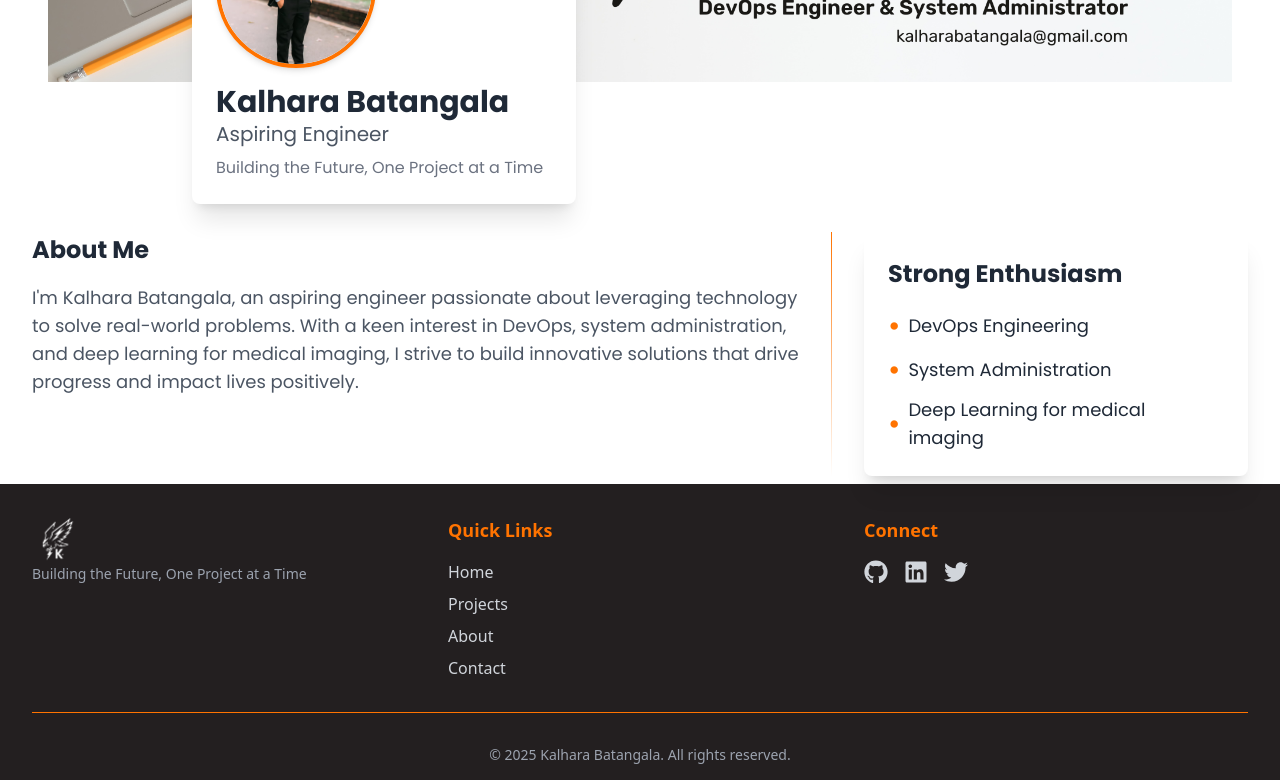
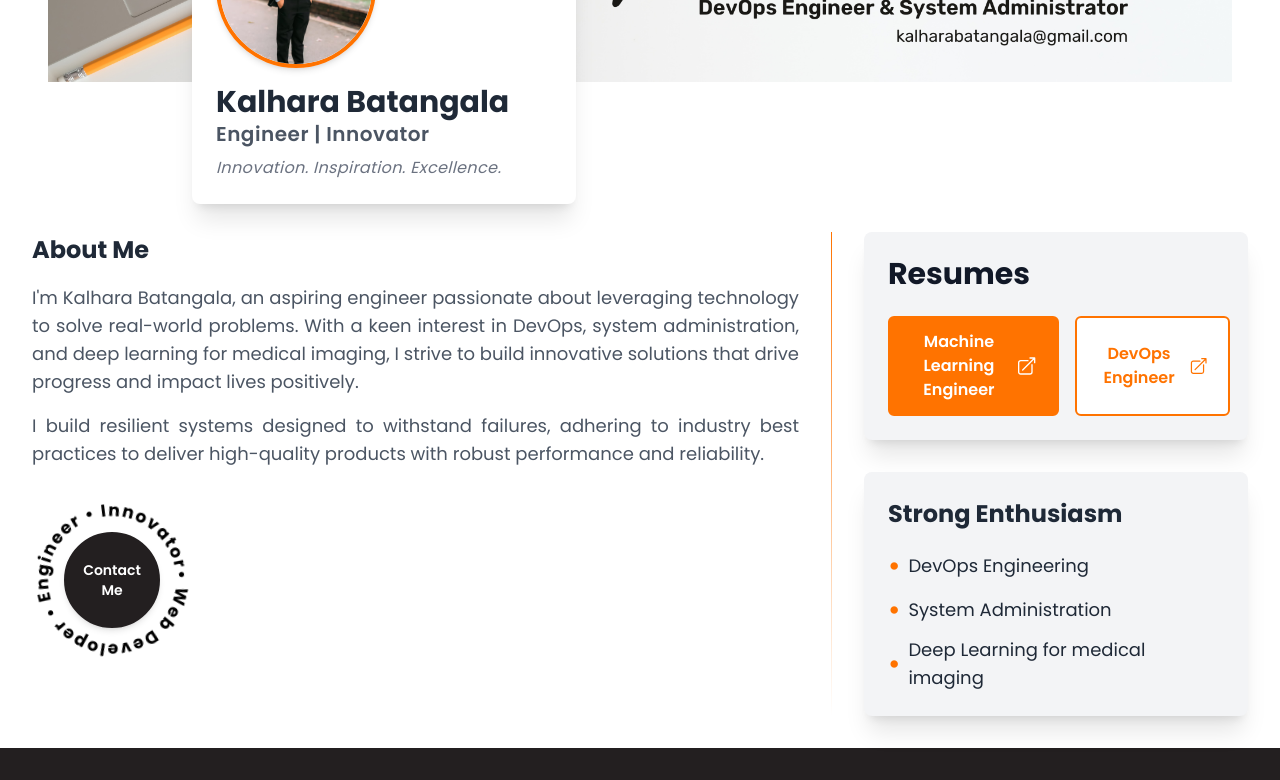
Before and after one commit to KalharaBatangala/portfolio-next, a Next.js app: page / in a window 1280 px wide. Shown: the part 380-1160 px from the top of the page. Built offline with nearby package versions, Linux system fonts and the light colour scheme.

Commit message:
updated home page

```diff
--- a/src/app/page.tsx
+++ b/src/app/page.tsx
@@ -4,6 +4,8 @@ import Image from 'next/image';
 import { useState } from 'react';
 import EnthusiasmCard from '@/components/EnthusiasmCard';
 import Navbar from '@/components/Navbar';
+import ResumeCard from '@/components/ResumeCard';
+import RotatingContact from '@/components/RotatingContact';
 
 export default function Home() {
   const [isZoomed, setIsZoomed] = useState(false);
@@ -19,7 +21,7 @@ export default function Home() {
 
   return (
     <div className="relative w-full min-h-screen bg-transparent dark:bg-gray-900 font-poppins">
-      {/* Banner Wrapper */}
+      {/* Banner */}
       <div className="mt-16 pt-12 px-12">
         <div
           className="rounded-t-[32px] overflow-hidden"
@@ -33,76 +35,88 @@ export default function Home() {
       </div>
 
       {/* Profile Card */}
-      <div className="absolute top-[200px] left-[5%] sm:left-[10%] md:left-[15%] transform transition-transform duration-300 hover:scale-105 bg-white dark:bg-gray-800 p-6 rounded-lg shadow-xl max-w-sm w-full cursor-pointer " onClick={() => setIsZoomed(true)}>
+      <div
+        className="absolute top-[200px] left-[5%] sm:left-[10%] md:left-[15%] transform transition-transform duration-300 hover:scale-105 bg-white dark:bg-gray-800 p-6 rounded-lg shadow-xl max-w-sm w-full cursor-pointer"
+        onClick={() => setIsZoomed(true)}
+      >
         <Image
           src="/assets/profile-pic.jpg"
           alt="Profile"
           width={160}
           height={160}
           className="w-32 h-32 sm:w-40 sm:h-40 rounded-full border-4 border-secondary dark:border-secondary shadow-md mx-auto sm:mx-0 object-cover cursor-pointer"
-
         />
         <h1 className="mt-4 text-2xl sm:text-3xl font-bold text-gray-800 dark:text-gray-100 text-center sm:text-left">
           Kalhara Batangala
         </h1>
-        <h2 className="text-lg sm:text-xl text-gray-600 dark:text-gray-300 text-center sm:text-left">
-          Aspiring Engineer
+        <h2 className="text-lg sm:text-xl font-semibold tracking-wide text-gray-600 dark:text-gray-300 text-center sm:text-left">
+          Engineer | Innovator
         </h2>
-        <p className="mt-2 text-base text-gray-500 dark:text-gray-400 text-center sm:text-left">
-          Building the Future, One Project at a Time
+        <p className="mt-2 text-base italic tracking-wide text-gray-500 dark:text-gray-400 text-center sm:text-left">
+          Innovation. Inspiration. Excellence.
         </p>
       </div>
 
-      {/* About & Enthusiasm */}
+      {/* Main Content */}
       <div className="relative mt-[150px] mb-8 max-w-7xl mx-auto px-4 sm:px-6 lg:px-8 flex flex-col md:flex-row gap-8">
+        {/* Left: About Me */}
         <div className="flex-1">
-          <h3 className="text-2xl font-bold text-gray-800 dark:text-gray-100 mb-4">About Me</h3>
-          <p className="text-lg text-gray-600 dark:text-gray-300">
-            I&apos;m Kalhara Batangala, an aspiring engineer passionate about leveraging technology to solve real-world problems. With a keen interest in DevOps, system administration, and deep learning for medical imaging, I strive to build innovative solutions that drive progress and impact lives positively.
+          <h3 className="text-2xl font-bold text-gray-800 dark:text-gray-100 mb-4">
+            About Me
+          </h3>
+          <p className="text-lg text-gray-600 dark:text-gray-300 text-justify">
+            I&apos;m Kalhara Batangala, an aspiring engineer passionate about
+            leveraging technology to solve real-world problems. With a keen
+            interest in DevOps, system administration, and deep learning for
+            medical imaging, I strive to build innovative solutions that drive
+            progress and impact lives positively.
           </p>
+          <p className="mt-4 text-lg text-gray-600 dark:text-gray-300 text-justify">
+            I build resilient systems designed to withstand failures, adhering
+            to industry best practices to deliver high-quality products with
+            robust performance and reliability.
+          </p>
+
+          {/* Rotating Contact Below About Me */}
+          <div className="mt-8 flex justify-center md:justify-start">
+            <RotatingContact />
+          </div>
         </div>
 
-        {/* Vertical Divider */}
+        {/* Divider */}
         <div
           className="hidden md:block border-l border-secondary h-auto self-stretch"
           style={{
-            maskImage: 'linear-gradient(to bottom, black 0%, transparent 100%)',
-            WebkitMaskImage: 'linear-gradient(to bottom, black 0%, transparent 100%)',
+            maskImage:
+              'linear-gradient(to bottom, black 0%, transparent 100%)',
+            WebkitMaskImage:
+              'linear-gradient(to bottom, black 0%, transparent 100%)',
           }}
         />
 
-        {/* Enthusiasm Card */}
-        <div className="max-w-sm w-full md:ml-auto">
+        {/* Right: Resume & Enthusiasm */}
+        <div className="flex flex-col max-w-sm w-full md:ml-auto gap-8">
+          <ResumeCard />
           <EnthusiasmCard />
         </div>
       </div>
 
-      {/* Zoomed Image Modal */}
+      {/* Zoom Modal */}
       {isZoomed && (
         <div
           className="fixed inset-0 bg-primary dark:bg-gray-900 bg-opacity-75 dark:bg-opacity-90 flex items-center justify-center z-50"
           onClick={handleClose}
         >
-          {/* <img
-            src="/assets/profile-pic.jpg"
-            alt="Zoomed Profile"
-            className={`max-w-[90vw] max-h-[90vh] object-contain rounded-xl shadow-lg transition-transform duration-300 ${
-              isClosing ? 'animate-zoom-out' : 'animate-zoom-in'
-            }`}
-            onClick={(e) => e.stopPropagation()}
-          /> */}
           <Image
             src="/assets/profile-pic.jpg"
             alt="Zoomed Profile"
-            width={350} // Customize max width
-            height={350} // Customize max height
+            width={350}
+            height={350}
             className={`object-contain rounded-xl shadow-lg transition-transform duration-300 ${
               isClosing ? 'animate-zoom-out' : 'animate-zoom-in'
             }`}
             onClick={(e) => e.stopPropagation()}
           />
-
-
         </div>
       )}
     </div>
--- /dev/null
+++ b/src/components/CircularText.tsx
@@ -0,0 +1,38 @@
+import React from 'react';
+
+interface CircularTextProps {
+  className?: string;
+  text?: string;
+  textColor?: string;
+  fontSize?: number;
+}
+
+export default function CircularText({
+  className,
+  text = '• Web Developer • Engineer • Innovator ',
+  textColor = 'black',
+  fontSize = 32,
+}: CircularTextProps) {
+  return (
+    <svg
+      viewBox="0 0 300 300"
+      xmlns="http://www.w3.org/2000/svg"
+      className={className}
+    >
+      <defs>
+        <path
+          id="circlePath"
+          d="M150,150 m-120,0 a 120,120 0 1,1 240,0 a 120,120 0 1,1 -240,0"
+        />
+      </defs>
+      <text
+        fontSize={fontSize}
+        fontWeight="bold"
+        letterSpacing="3"
+        fill={textColor}
+      >
+        <textPath href="#circlePath">{text}</textPath>
+      </text>
+    </svg>
+  );
+}
--- a/src/components/EnthusiasmCard.tsx
+++ b/src/components/EnthusiasmCard.tsx
@@ -11,7 +11,7 @@ const EnthusiasmCard = () => {
   ];
 
   return (
-    <div className="bg-white dark:bg-gray-800 p-6 rounded-lg shadow-xl max-w-sm w-full font-poppins">
+    <div className="bg-gray-100 dark:bg-gray-800 p-6 rounded-lg shadow-xl max-w-sm w-full font-poppins">
       <h3 className="text-2xl font-bold text-gray-800 dark:text-gray-100 mb-4">Strong Enthusiasm</h3>
       <ul className="space-y-2">
         {interests.map((interest, index) => (
--- a/src/components/Footer.tsx
+++ b/src/components/Footer.tsx
@@ -30,7 +30,7 @@ const Footer = () => {
               </Link>
             </motion.div>
             <p className="text-text-tertiary text-sm text-center md:text-left">
-              Building the Future, One Project at a Time
+              Pioneering intelligent solutions with lightning speed and unmatched accuracy.
             </p>
           </div>
 
--- /dev/null
+++ b/src/components/ResumeCard.tsx
@@ -0,0 +1,68 @@
+// src/components/ResumeCard.tsx
+import React from 'react';
+
+const ResumeCard: React.FC = () => {
+  return (
+    <div className="bg-gray-100 dark:bg-gray-800 rounded-lg shadow-xl p-6 max-w-sm w-full mx-auto md:mx-0">
+      <h3 className="text-3xl font-bold text-gray-900 dark:text-gray-100 mb-6">Resumes</h3>
+      <div className="flex gap-4">
+        {/* ML Engineer Resume Button */}
+        <a
+          href="/resumes/ml-engineer.pdf"
+          target="_blank"
+          rel="noopener noreferrer"
+          className="flex items-center justify-center gap-2 flex-1 px-5 py-3 rounded-md border-2 border-secondary text-white font-semibold text-center
+                    bg-secondary hover:bg-white hover:bg-opacity-90 hover:text-secondary transition-colors duration-300"
+          aria-label="Download ML Engineer Resume"
+        >
+          Machine Learning Engineer
+          <svg
+            xmlns="http://www.w3.org/2000/svg"
+            fill="none"
+            viewBox="0 0 24 24"
+            strokeWidth={1.5}
+            stroke="currentColor"
+            className="w-12 h-12"
+          >
+            <path
+              strokeLinecap="round"
+              strokeLinejoin="round"
+              d="M13.5 6H5.25A2.25 2.25 0 0 0 3 8.25v10.5A2.25 2.25 0 0 0 5.25 21h10.5A2.25 2.25 0 0 0 18 18.75V10.5m-10.5 6L21 3m0 0h-5.25M21 3v5.25"
+            />
+          </svg>
+        </a>
+
+
+        {/* DevOps Engineer Resume Button */}
+
+                <a
+          href="/resumes/ml-engineer.pdf"
+          target="_blank"
+          rel="noopener noreferrer"
+          className="flex items-center justify-center gap-2 flex-1 px-5 py-3 rounded-md border-2 border-secondary text-secondary font-semibold text-center
+                    bg-white hover:bg-secondary hover:bg-opacity-90 hover:text-white transition-colors duration-300"
+          aria-label="Download ML Engineer Resume"
+        >
+          DevOps Engineer
+          <svg
+            xmlns="http://www.w3.org/2000/svg"
+            fill="none"
+            viewBox="0 0 24 24"
+            strokeWidth={1.5}
+            stroke="currentColor"
+            className="w-8 h-8"
+          >
+            <path
+              strokeLinecap="round"
+              strokeLinejoin="round"
+              d="M13.5 6H5.25A2.25 2.25 0 0 0 3 8.25v10.5A2.25 2.25 0 0 0 5.25 21h10.5A2.25 2.25 0 0 0 18 18.75V10.5m-10.5 6L21 3m0 0h-5.25M21 3v5.25"
+            />
+          </svg>
+        </a>
+
+      </div>
+    </div>
+  );
+};
+
+export default ResumeCard;
--- /dev/null
+++ b/src/components/RotatingContact.tsx
@@ -0,0 +1,34 @@
+'use client';
+import Link from 'next/link';
+import { motion } from 'framer-motion';
+import CircularText from './CircularText';
+// Reusable spinning circle text (you can replace this with your own SVG file if needed)
+
+
+export default function RotatingContact() {
+  const MotionLink = motion(Link);
+
+  return (
+    <div className="flex items-center justify-center mt-30">
+      <div className="relative w-48 h-48 sm:w-40 sm:h-40">
+        {/* Spinning text circle */}
+        <CircularText className="absolute inset-0 animate-spin-slower" />
+
+        {/* Center button */}
+        <MotionLink
+          href="#contact"
+          className="flex items-center justify-center absolute left-1/2 top-1/2
+                     -translate-x-1/2 -translate-y-1/2
+                     bg-primary text-white rounded-full font-semibold
+                     shadow-md border-2 border-primary
+                     w-24 h-24 text-center leading-tight
+                     hover:bg-white hover:text-secondary
+                     transition-colors duration-300
+                     sm:w-15 sm:h-15 sm:text-sm"
+        >
+          Contact <br /> Me
+        </MotionLink>
+      </div>
+    </div>
+  );
+}
--- a/tailwind.config.js
+++ b/tailwind.config.js
@@ -13,6 +13,9 @@ const config = {
         'text-secondary': '#D1D5DB', // Light gray
         'text-tertiary': '#9CA3AF', // Muted gray
       },
+      animation: {
+        'spin-slower': 'spin 12s linear infinite',
+      },
       fontFamily: {
         poppins: ['Poppins', 'sans-serif'],
       },
```
Also changed, not shown: src/app/experience/page.tsx (+22 -2 lines), src/app/projects/page.tsx (+46 -1 lines), 1 other file (tests, documents, lock files or other folders).
